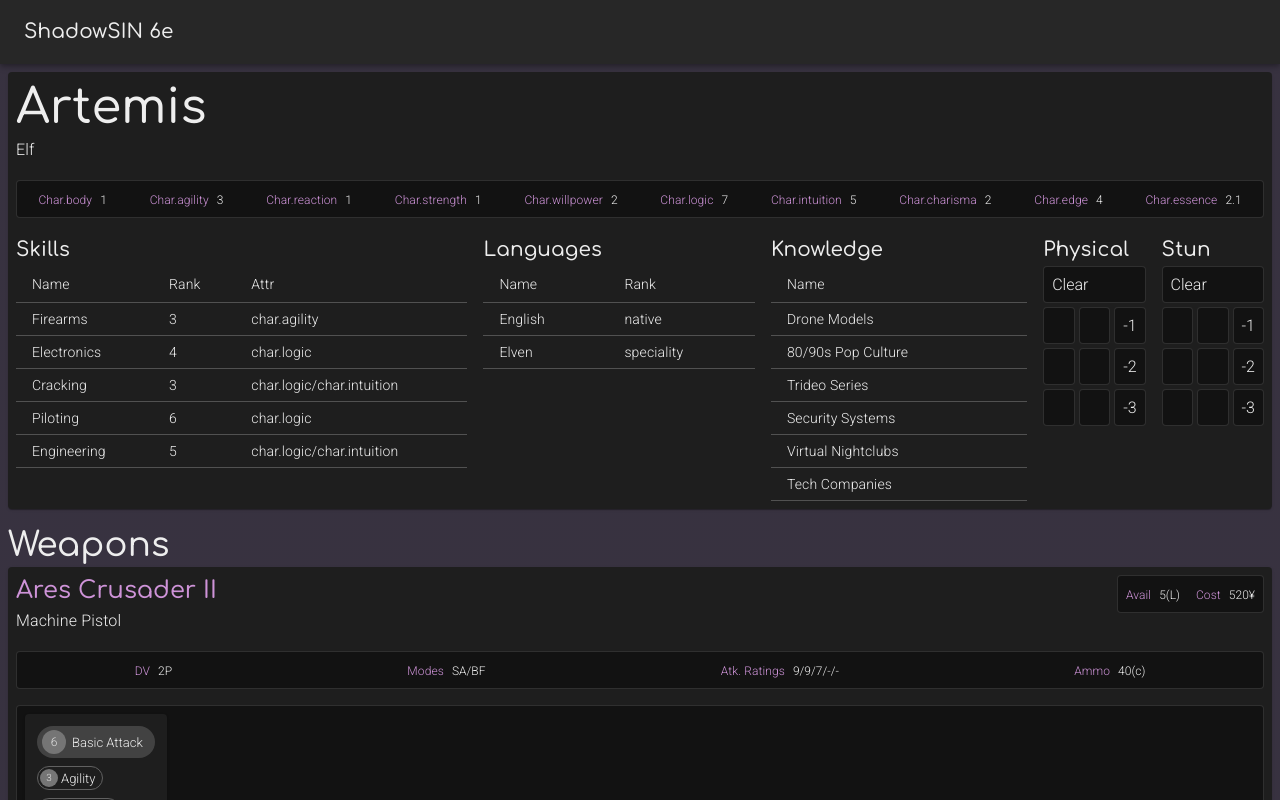
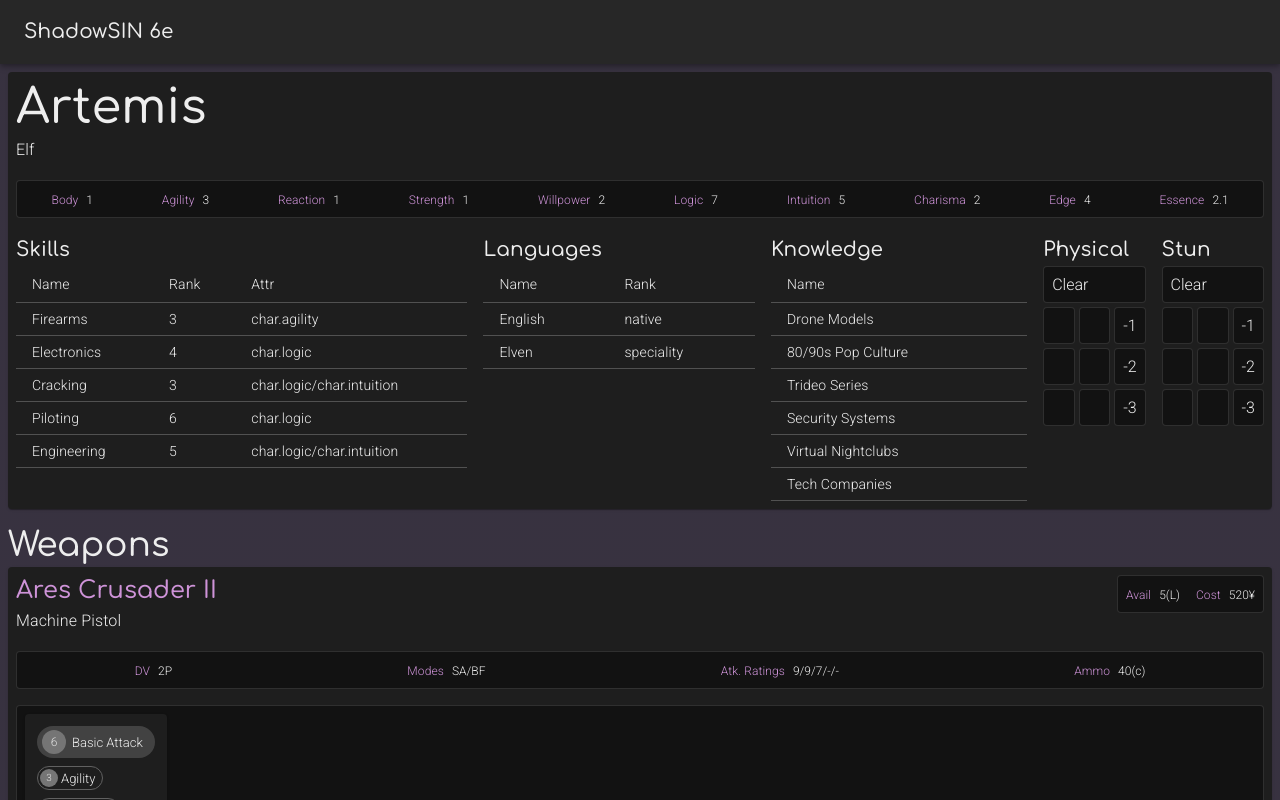
Before and after one commit to Zeragamba/ShadowSIN, a React (Create React App) app: page / in a window 1280 px wide. Built offline with nearby package versions, Linux system fonts and the light colour scheme.

Commit message:
fix char attributes

```diff
--- a/src/Character/CharacterInfo.tsx
+++ b/src/Character/CharacterInfo.tsx
@@ -3,22 +3,34 @@ import Box from '@material-ui/core/Box'
 import { FC } from 'react'
 
 import { DamageTrack } from '../DamageTrack/DamageTrack'
-import { AttributeStat } from '../System/Attribute'
 import { useAttribute } from '../System/AttributeProvider'
 import { ActiveSkillList } from '../System/Skill/ActiveSkillList'
 import { KnowledgeSkillList } from '../System/Skill/KnowledgeSkillList'
 import { LanguageSkillList } from '../System/Skill/LanguageSkillList'
 import { ActiveSkillData, KnowledgeSkillData, LanguageSkillData, SkillType } from '../System/Skill/SkillData'
-import { StatBlock } from '../UI/StatBlock'
+import { Stat, StatBlock } from '../UI/StatBlock'
 import { CharacterAttribute } from './CharacterAttribute'
 import { useCharacter } from './CharacterProvider'
 
 export const CharacterInfo: FC = () => {
   const { character } = useCharacter()
 
-  const body = useAttribute(CharacterAttribute.body)?.value || 0
+  const bodyAttr = useAttribute(CharacterAttribute.body)
+  const agilityAttr = useAttribute(CharacterAttribute.agility)
+  const reactionAttr = useAttribute(CharacterAttribute.reaction)
+  const strengthAttr = useAttribute(CharacterAttribute.strength)
+  const willpowerAttr = useAttribute(CharacterAttribute.willpower)
+  const logicAttr = useAttribute(CharacterAttribute.logic)
+  const intuitionAttr = useAttribute(CharacterAttribute.intuition)
+  const charismaAttr = useAttribute(CharacterAttribute.charisma)
+  const edgeAttr = useAttribute(CharacterAttribute.edge)
+  const essenceAttr = useAttribute(CharacterAttribute.essence)
+  const magicAttr = useAttribute(CharacterAttribute.magic)
+  const resonanceAttr = useAttribute(CharacterAttribute.resonance)
+
+  const body = bodyAttr?.value || 0
   const physicalMax = Math.ceil(body / 2) + 8
-  const willpower = useAttribute(CharacterAttribute.willpower)?.value || 0
+  const willpower = willpowerAttr?.value || 0
   const stunMax = Math.ceil(willpower / 2) + 8
 
   const activeSkills = character.skills
@@ -42,9 +54,18 @@ export const CharacterInfo: FC = () => {
 
       <Box sx={{ padding: 1 }}>
         <StatBlock>
-          {character.attributes.map(attr => (
-            <AttributeStat key={attr.name} attr={attr} />
-          ))}
+          <Stat name="Body" value={bodyAttr?.value || 0} />
+          <Stat name="Agility" value={agilityAttr?.value || 0} />
+          <Stat name="Reaction" value={reactionAttr?.value || 0} />
+          <Stat name="Strength" value={strengthAttr?.value || 0} />
+          <Stat name="Willpower" value={willpowerAttr?.value || 0} />
+          <Stat name="Logic" value={logicAttr?.value || 0} />
+          <Stat name="Intuition" value={intuitionAttr?.value || 0} />
+          <Stat name="Charisma" value={charismaAttr?.value || 0} />
+          <Stat name="Edge" value={edgeAttr?.value || 0} />
+          <Stat name="Essence" value={essenceAttr?.value || 0} />
+          {magicAttr && <Stat name="Magic" value={magicAttr.value || 0} />}
+          {resonanceAttr && <Stat name="Resonance" value={resonanceAttr.value || 0} />}
         </StatBlock>
       </Box>
 
```
